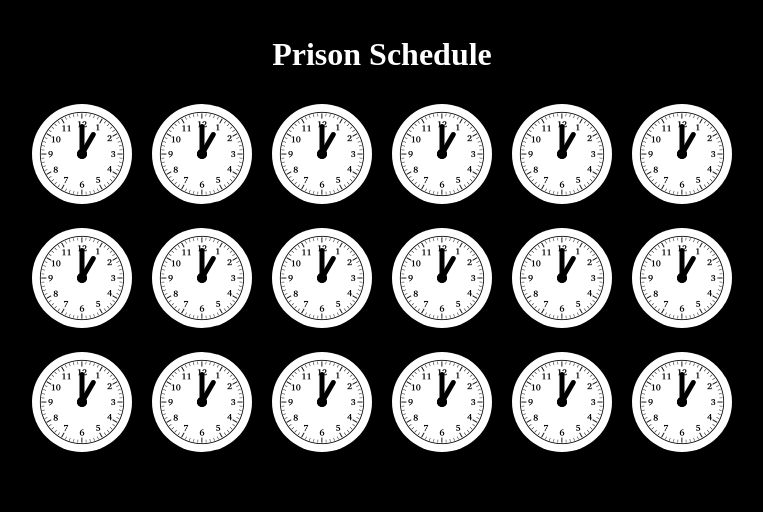
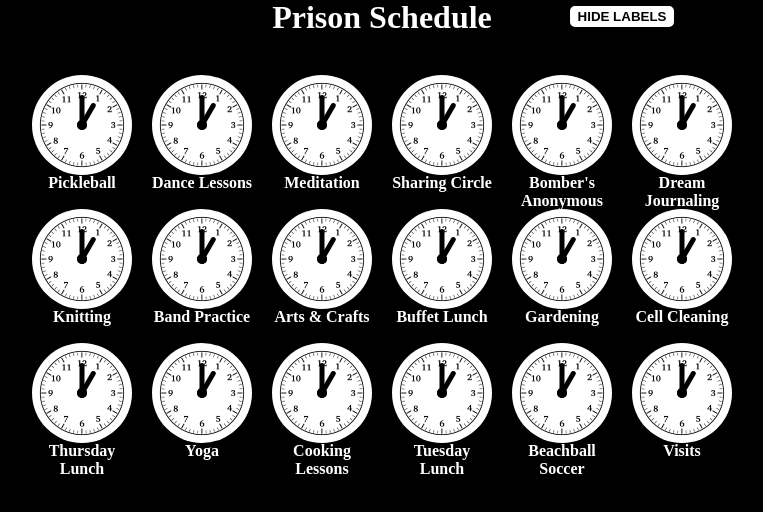
Before and after one commit to hourglassgames/room_files, a plain HTML site: page bombers_revenge/clocks.html in a window 1280 px wide. Shown: the whole page, without its empty margins (38-801 px from the left). Drawn offline with Linux system fonts and the light colour scheme.

Commit message:
Added memory game for Bomber's Revenge and updated the clocks puzzle

```diff
--- a/bombers_revenge/clocks.html
+++ b/bombers_revenge/clocks.html
@@ -6,6 +6,10 @@
     <meta name="viewport" content="width=device-width, initial-scale=1.0">
     <title>Clock Puzzle</title>
     <style>
+        :root{
+            --display: inline-block;
+            --margin: 15px 10px;
+        }
         body{
             padding: 0px;
             margin: 0px;
@@ -15,10 +19,16 @@
             color: white;
             text-align: center;
             translate: -40px 0px;
-            /* background-color: blue; */
+            margin: 0px 0px;
+            display: inline;
+            /* background-color: green; */
+            position: relative;
+        }
+        h3{
+            text-align: center;
         }
         .container{
-            position: relative;
+            position: absolute;
             display: flex;
             flex-direction: column;
             align-items: center;
@@ -26,8 +36,8 @@
             /* padding-left: 50px; */
             width: 800px;
             height: 480px;
-            translate: 60px 0px;
-            /* background-color: yellow; */
+            translate: 60px -10px;
+            /* background-color: blue; */
 
         }
 
@@ -36,10 +46,12 @@
             height: auto;
             display: flex;
             flex-wrap: wrap;
-            justify-content: space-evenly;
-            align-items: center;
+            justify-content: center;
+            /* align-items: center; */
             background-color: white;
             margin-left: 55px;
+            /* translate: 0px -40px;
+            position: absolute; */
 
         }
         .clock{
@@ -51,7 +63,8 @@
             border-radius: 50px;
             cursor: none;
             scale: 1;
-            margin: 10px;
+            margin: var(--margin);
+            text-align: center;
         }
         .minutePin{
             width: 10px;
@@ -93,11 +106,40 @@
             border-radius: 2.5px;
 
         }
+        .label{
+            color: white;
+            position: absolute;
+            display: var(--display);
+            /* margin: 0px auto; */
+            translate: 0px 82.5px;
+            font-size: 16px;
+            /* margin-left: 25px; */
+            /* text-align: center; */
+        }
+        #toggleButton{
+            translate: 200px -30px;
+            background-color: white;
+            margin-bottom: 3px;
+            border-width: 2px;
+            border-style: solid;
+            border-color: white;
+            border-radius: 5px;
+            display: inline;
+            position: relative;
+        }
+        .labeldiv{
+            width: 100px;
+            height: auto;
+            display: flex;
+            justify-content: center;
+        }
     </style>
 </head>
 <body>
     <div class="container">
         <h1 class="title">Prison Schedule</h1>
+        <button id="toggleButton"><b>HIDE LABELS</b></button>
+
         <div id="clockGrid">
             <!-- <div class="clock" id="exercise">
                 <div class="minutePin" id="exerciseMinutePin">
@@ -117,11 +159,12 @@
                 <!-- </div> -->
             </div>
         </div>
+
            </div>
     <script>
         const minutes = ['90deg','180deg','270deg','0deg']
         const hours = ['30deg','60deg','90deg','120deg','150deg','180deg','210deg','240deg','270deg','300deg','330deg','0deg']
-        const clocks = ['Exercise','Breakfast','Snack','Yoga','Lunch','Supper',"Bomber's Anonymous",'Gym','Arts & Crafts','Therapy','Library','Plotting','Scheming','Visits','Pot luck','Hospital','Tai Chi','Dream Journaling']
+        const clocks = ['Pickleball','Dance Lessons','Meditation','Sharing Circle',"Bomber's Anonymous",'Dream Journaling',"Knitting",'Band Practice','Arts & Crafts','Buffet Lunch','Gardening','Cell Cleaning','Thursday Lunch','Yoga','Cooking Lessons','Tuesday Lunch','Beachball Soccer','Visits']
         let clockStatus = {'exercise':{'minute':0,'hour':1},'breakfast':1}
 
         clocks.forEach(element => {
@@ -132,6 +175,8 @@
             let minuteHand = document.createElement('div')
             let hourHand = document.createElement('div')
             let hourPin = document.createElement('div')
+            let labeldiv = document.createElement('div')
+            let label = document.createElement('h3')
             clock.id = element
             clock.className = "clock"
             minutePin.className = "minutePin"
@@ -140,12 +185,17 @@
             hourPin.className = 'hourPin'
             hourHand.className = 'hourHand'
             hourPin.id = `${element}hourPin`
+            labeldiv.className = 'labeldiv'
+            label.innerHTML = element
+            label.className = "label"
             console.log(clock)
             grid.appendChild(clock)
             clock.appendChild(minutePin)
             minutePin.appendChild(minuteHand)
             clock.appendChild(hourPin)
             hourPin.appendChild(hourHand)
+            clock.appendChild(labeldiv)
+            labeldiv.appendChild(label)
             let minutePosition = 0
             let hourPosition = 1
 
@@ -170,7 +220,25 @@
             })
         });
 
+        let toggleStatus = true
+        let toggleButton = document.getElementById('toggleButton')
+        const labels = document.querySelectorAll('h3')
+        console.log(labels)
+        toggleButton.addEventListener('click', ()=> {
+            console.log('button clicked')
+            if (toggleStatus === true){
+                document.documentElement.style.setProperty('--display','none')
+                document.documentElement.style.setProperty('--margin','0px 10px')
+                toggleButton.innerHTML = '<b>SHOW LABELS</b>'
+                }
 
+            if (toggleStatus === false){
+                document.documentElement.style.setProperty('--display','inline-block')
+                document.documentElement.style.setProperty('--margin','15px 10px')
+                toggleButton.innerHTML = "<b>HIDE LABELS</b>"
+             }
+            toggleStatus = !toggleStatus
+    })
         // const exerciseClock = document.getElementById('exercise')
         // // let exerciseClockMinute = exerciseClock.getElementsByClassName('minutehand')
         // // console.log(exerciseClockMinute)
--- /dev/null
+++ b/bombers_revenge/memorygame/style.css
@@ -0,0 +1,29 @@
+*{
+	padding: 0;
+	margin: 0;
+	box-sizing: border-box;
+	font-family: sans-serif;
+}
+
+body{
+	background-color: #000000 ;
+}
+
+.wrapper{
+	box-sizing: border-box;
+	width:25em;
+	padding:2.5em 3em;
+	background-color: #ffffff;
+	position: absolute;
+	transform: translate(-50%, -50%);
+	left: 50%;
+	top: 50%;
+	border-radius: 0.5em;
+	box-shadow: 0 1em 3em  rgba(86, 66, 0, 0.2);
+}
+
+.game-container{
+	position: relative;
+	width: 100%;
+	display: grid;
+}
```
Also changed, not shown: bombers_revenge/memorygame/Index.html (added, +21 -0 lines), bombers_revenge/memorygame/1.png (added), bombers_revenge/memorygame/10.png (added), bombers_revenge/memorygame/2.png (added), bombers_revenge/memorygame/3.png (added), bombers_revenge/memorygame/4.png (added), bombers_revenge/memorygame/5.png (added), bombers_revenge/memorygame/6.png (added), bombers_revenge/memorygame/7.png (added), bombers_revenge/memorygame/8.png (added), bombers_revenge/memorygame/9.png (added), bombers_revenge/memorygame/memory.js (added).
